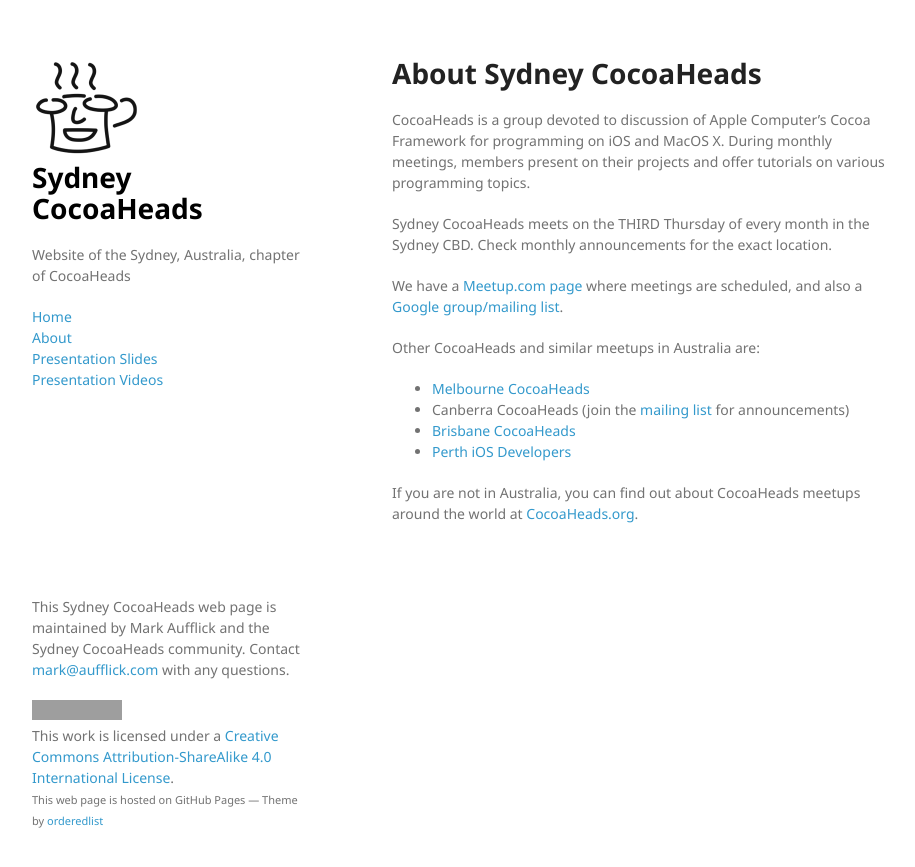
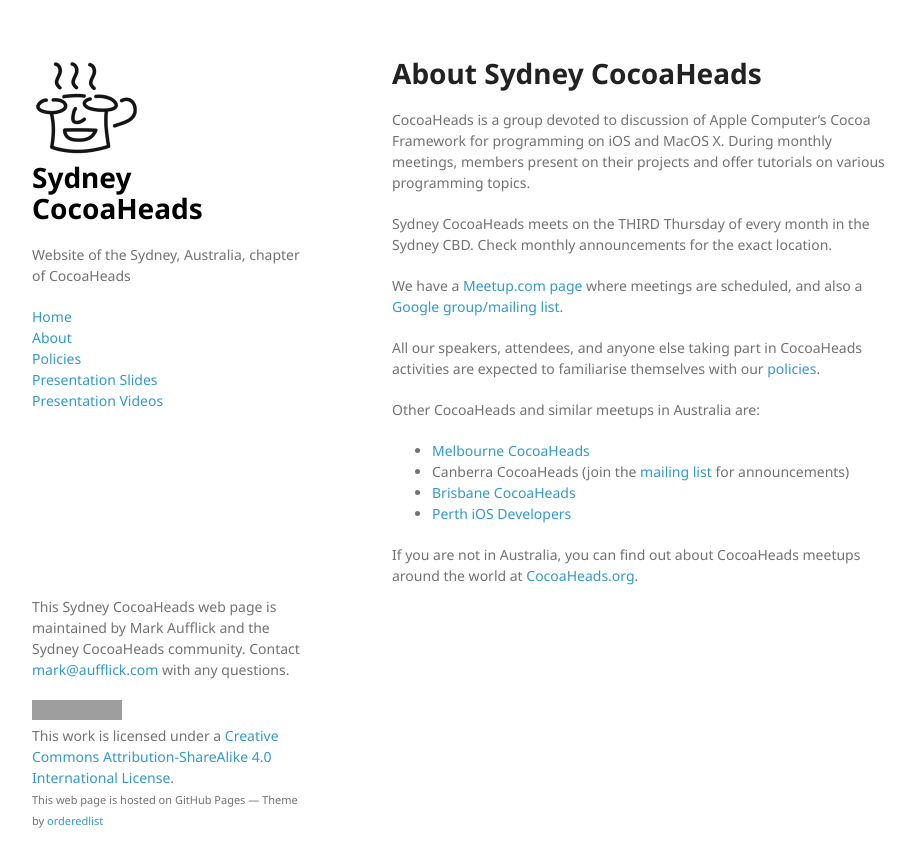
Before and after one commit to SydneyCocoaHeads/SydneyCocoaheads.github.io, a Jekyll site: the page built from about.md, in a window 1280 px wide. Shown: the top 867 px of the page, without its empty margins (178-1093 px from the left). Built offline with Jekyll 4.4.1, drawn with Linux system fonts in a browser that asks for light colours; grey boxes are pictures that could not be loaded.

Commit message:
Added policies page

```diff
--- /dev/null
+++ b/_includes/policies
@@ -0,0 +1 @@
+../../Policies
--- a/about.md
+++ b/about.md
@@ -17,6 +17,10 @@
 where meetings are scheduled, and also a
 [Google group/mailing list](http://groups.google.com/group/cocoaheadsau).
 
+All our speakers, attendees, and anyone else taking part in CocoaHeads
+activities are expected to familiarise themselves with our
+[policies](/policies).
+
 Other CocoaHeads and similar meetups in Australia are:
 
 * [Melbourne CocoaHeads](http://www.melbournecocoaheads.com)
```
Also changed, not shown: policies.md (added, +20 -0 lines).
